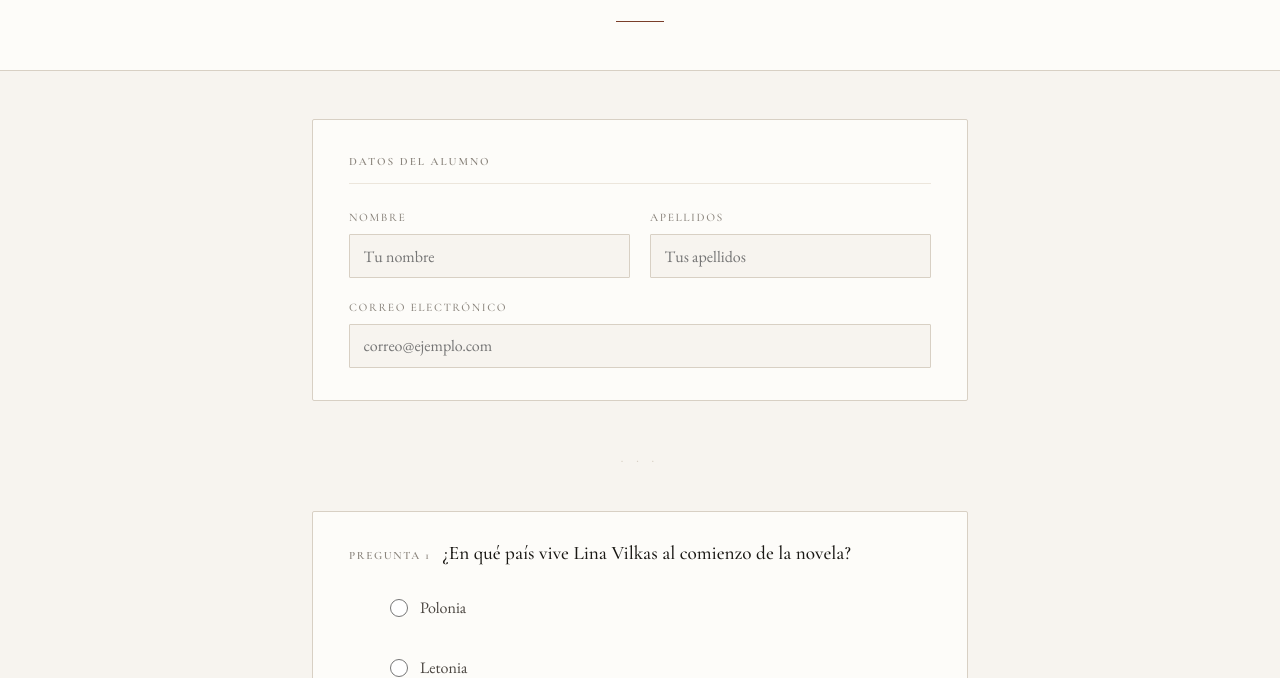
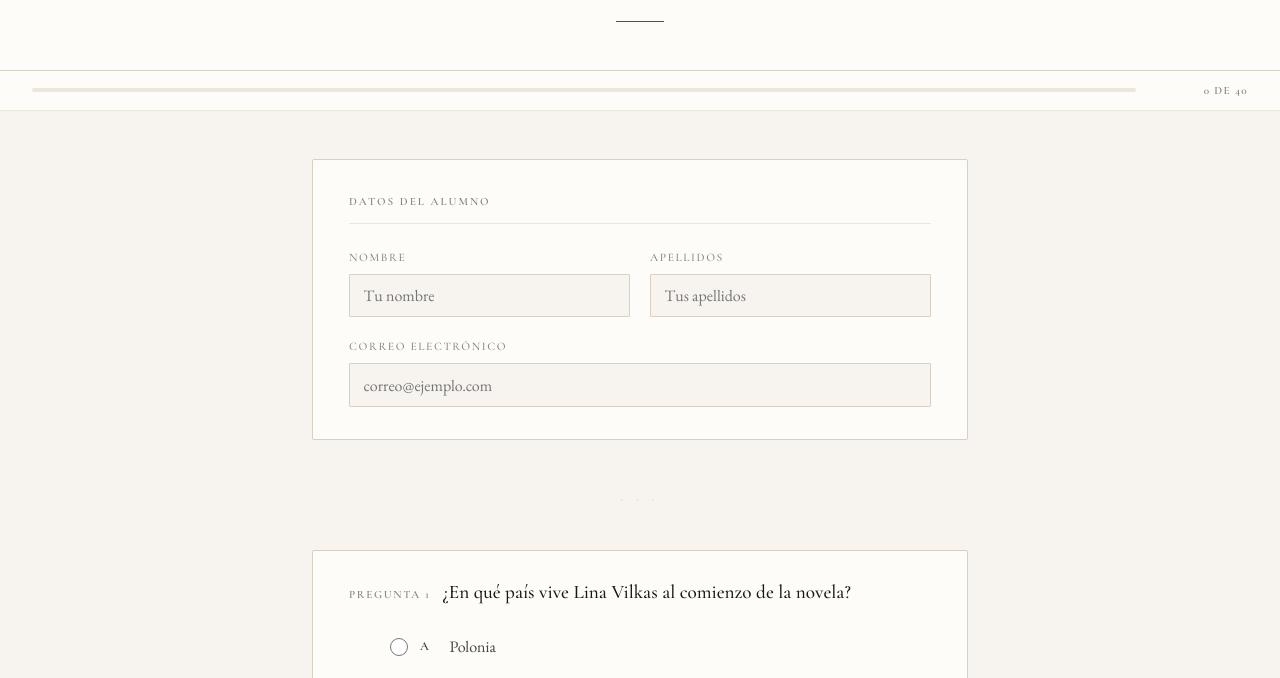
Before and after one commit to imolina-1/libro, a plain HTML site: page index.html in a window 1280 px wide. Shown: the part 255-933 px from the top of the page. Drawn offline with nearby package versions, Linux system fonts and the light colour scheme.

Commit message:
Update index.html

```diff
--- a/index.html
+++ b/index.html
@@ -81,6 +81,47 @@
       height: 1px;
       background: var(--accent);
       margin: 0 auto;
+    }
+
+    /* ── Barra de progreso ── */
+    .progress-bar-wrap {
+      position: sticky;
+      top: 0;
+      z-index: 100;
+      background: var(--paper);
+      border-bottom: 1px solid var(--border-light);
+      padding: 0.6rem 2rem;
+      display: flex;
+      align-items: center;
+      gap: 1rem;
+    }
+
+    .progress-track {
+      flex: 1;
+      height: 4px;
+      background: var(--border-light);
+      border-radius: 2px;
+      overflow: hidden;
+    }
+
+    .progress-fill {
+      height: 100%;
+      background: var(--accent);
+      border-radius: 2px;
+      width: 0%;
+      transition: width 0.3s ease;
+    }
+
+    .progress-label {
+      font-family: 'Cormorant Garamond', serif;
+      font-size: 0.7rem;
+      font-weight: 600;
+      letter-spacing: 0.12em;
+      text-transform: uppercase;
+      color: var(--ink-faint);
+      white-space: nowrap;
+      min-width: 6rem;
+      text-align: right;
     }
 
     /* ── Main layout ── */
@@ -219,6 +260,21 @@
 
     .opt span { color: var(--ink-light); }
 
+    .opt-letter {
+      font-family: 'Cormorant Garamond', serif;
+      font-size: 0.78rem;
+      font-weight: 600;
+      letter-spacing: 0.08em;
+      color: var(--ink-faint);
+      text-transform: uppercase;
+      flex-shrink: 0;
+      min-width: 1.1rem;
+      padding-top: 2px;
+    }
+
+    .opt.correct .opt-letter { color: var(--correct); }
+    .opt.wrong .opt-letter   { color: var(--wrong); }
+
     /* Estados tras corrección */
     .opt.correct {
       background: var(--correct-bg);
@@ -337,6 +393,13 @@
   <div class="header-rule"></div>
 </header>
 
+<div class="progress-bar-wrap" id="progress-bar-wrap">
+  <div class="progress-track">
+    <div class="progress-fill" id="progress-fill"></div>
+  </div>
+  <span class="progress-label" id="progress-label">0 de 40</span>
+</div>
+
 <main>
 
   <div class="datos-section">
@@ -418,7 +481,21 @@ const questions = [
   { q: "¿Qué denuncia histórica concreta pretende hacer Ruta Sepetys con esta novela?", opts: ["Los crímenes de guerra nazis en el frente oriental", "El Holocausto y la persecución judía en Europa", "Las deportaciones masivas estalinistas de los pueblos bálticos, silenciadas durante décadas", "La colaboración de los países occidentales con Stalin durante la Guerra Fría"], ans: 2 }
 ];
 
+const LETTERS = ['A', 'B', 'C', 'D'];
+
 const quiz = document.getElementById('quiz');
+const progressFill = document.getElementById('progress-fill');
+const progressLabel = document.getElementById('progress-label');
+
+function updateProgress() {
+  let answered = 0;
+  questions.forEach((_, i) => {
+    if (document.querySelector(`input[name="q${i}"]:checked`)) answered++;
+  });
+  const pct = Math.round((answered / questions.length) * 100);
+  progressFill.style.width = pct + '%';
+  progressLabel.textContent = answered + ' de ' + questions.length;
+}
 
 questions.forEach((q, i) => {
   const block = document.createElement('div');
@@ -427,6 +504,7 @@ questions.forEach((q, i) => {
   const optsHtml = q.opts.map((o, j) => `
     <label class="opt" id="opt-${i}-${j}">
       <input type="radio" name="q${i}" value="${j}">
+      <span class="opt-letter">${LETTERS[j]}</span>
       <span>${o}</span>
     </label>`).join('');
   block.innerHTML = `
@@ -437,6 +515,10 @@ questions.forEach((q, i) => {
     <div class="opts">${optsHtml}</div>`;
   quiz.appendChild(block);
 });
+
+// Actualizar barra al marcar respuestas
+quiz.addEventListener('change', updateProgress);
+updateProgress();
 
 document.getElementById('btn-submit').addEventListener('click', async () => {
   // Validar datos del alumno
@@ -457,10 +539,17 @@ document.getElementById('btn-submit').addEventListener('click', async () => {
   // Validar que todas las preguntas estén respondidas
   let unanswered = [];
   questions.forEach((_, i) => {
-    if (!document.querySelector(`input[name="q${i}"]:checked`)) unanswered.push(i + 1);
+    if (!document.querySelector(`input[name="q${i}"]:checked`)) unanswered.push(i);
   });
   if (unanswered.length > 0) {
-    alert(`Faltan por responder las preguntas: ${unanswered.join(', ')}.`);
+    const firstBlock = document.getElementById('q' + unanswered[0]);
+    firstBlock.scrollIntoView({ behavior: 'smooth', block: 'center' });
+    firstBlock.style.borderColor = 'var(--accent)';
+    firstBlock.style.boxShadow = '0 0 0 2px rgba(122,62,42,0.15)';
+    setTimeout(() => {
+      firstBlock.style.borderColor = '';
+      firstBlock.style.boxShadow = '';
+    }, 2000);
     return;
   }
 
@@ -503,9 +592,11 @@ document.getElementById('btn-submit').addEventListener('click', async () => {
       // Ocultar formulario y mostrar mensaje
       document.querySelector('.datos-section').style.display = 'none';
       document.querySelector('.divider').style.display = 'none';
+      document.getElementById('progress-bar-wrap').style.display = 'none';
       quiz.style.display = 'none';
       document.querySelector('.submit-wrap').style.display = 'none';
       document.getElementById('thankyou').style.display = 'block';
+      window.scrollTo({ top: 0, behavior: 'smooth' });
     } else {
       throw new Error('Error en el envío');
     }
```
